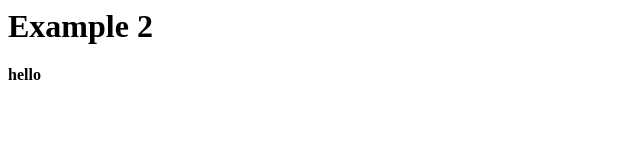
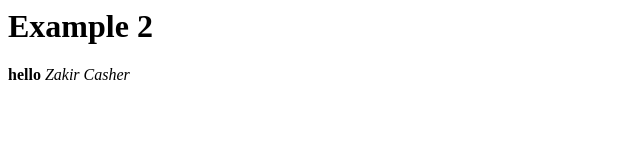
Before and after one commit to bhatakeed/example2, a plain HTML site: page index.html in a window 1280 px wide. Shown: the full height of the page, 0-640 px from the left. Drawn offline with Linux system fonts and the light colour scheme.

Commit message:
Second commit

```diff
--- a/index.html
+++ b/index.html
@@ -1,2 +1,3 @@
 <h1>Example 2</h1>
 <b> hello </b>
+<i>Zakir Casher</i>
```
